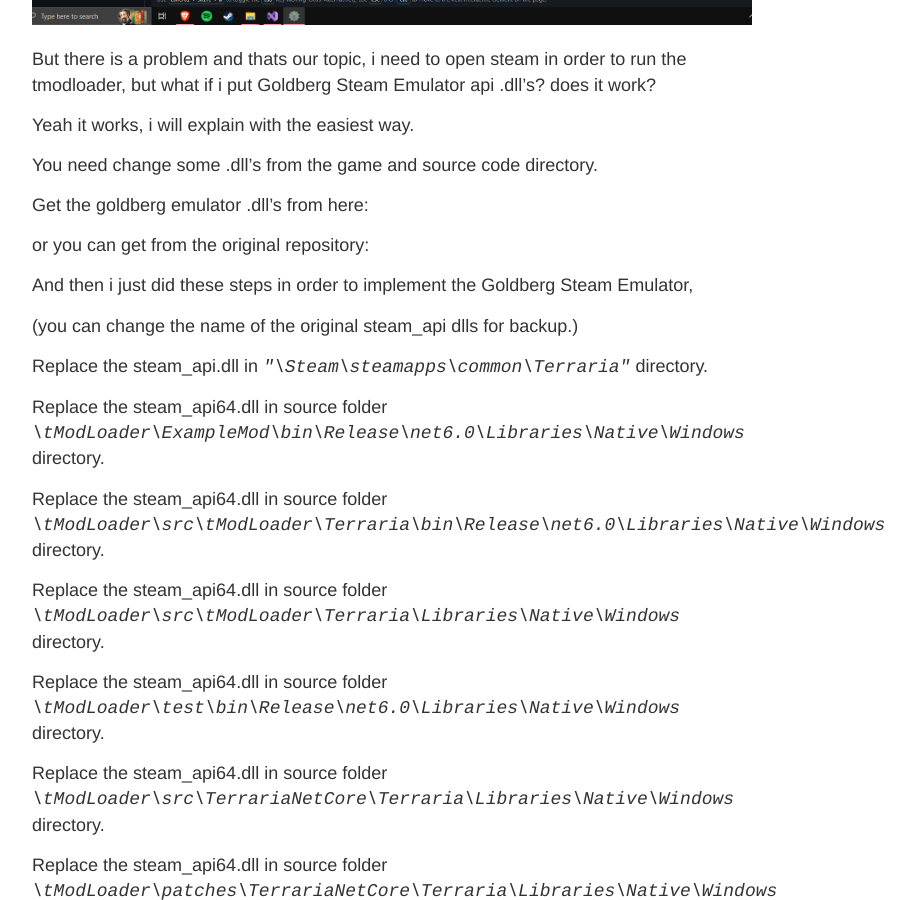
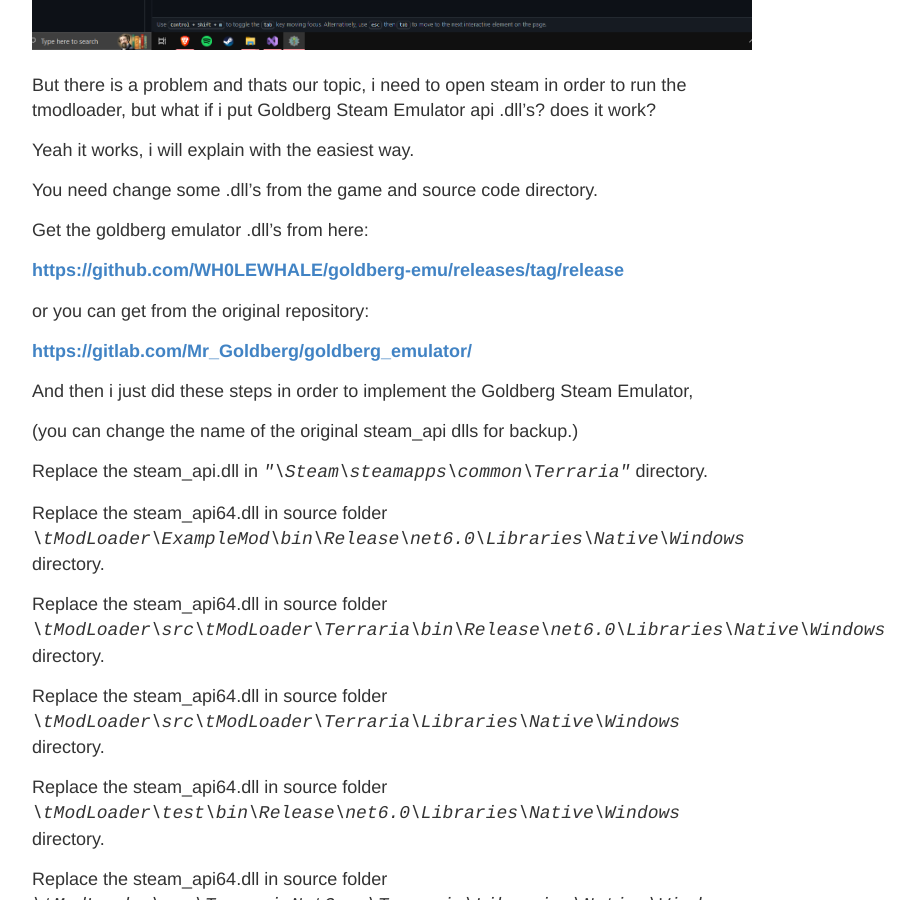
Before and after one commit to AnomaliesGentoolman/AnomaliesGentoolman.github.io, a Jekyll site: the page built from _posts/2024-2-7-compiled-terraria.md, in a window 1280 px wide and 900 px high, scrolled down 1769 px. Shown: the whole window, without its empty margins (248-1163 px from the left). Built offline with Jekyll 4.4.1, drawn with Linux system fonts in a browser that asks for light colours; some of the changed text lies outside the part shown.

Commit message:
Update 2024-2-7-compiled-terraria.md

```diff
--- a/_posts/2024-2-7-compiled-terraria.md
+++ b/_posts/2024-2-7-compiled-terraria.md
@@ -21,7 +21,7 @@
 I did  `git clone https://github.com/WH0LEWHALE/tModLoader`  and cloned the repository.
 
 
-Then i installed .NET 6.0 SDK[](https://dotnet.microsoft.com/en-us/download/dotnet/6.0) and XNA Framework 4.0 in the Terraria game directory in order to compile and run the TModloader.
+Then i installed .NET 6.0 SDK <https://dotnet.microsoft.com/en-us/download/dotnet/6.0> and XNA Framework 4.0 in the Terraria game directory in order to compile and run the TModloader.
 
 The fact that TModloader has Terraria source code in it, it was awesome.
 
@@ -48,11 +48,11 @@
 
 Get the goldberg emulator .dll's from here:
 
-**[](https://github.com/WH0LEWHALE/goldberg-emu/releases/tag/release)**
+**<https://github.com/WH0LEWHALE/goldberg-emu/releases/tag/release>**
 
 or you can get from the original repository:
 
-**[](https://gitlab.com/Mr_Goldberg/goldberg_emulator/)**
+**<https://gitlab.com/Mr_Goldberg/goldberg_emulator/>**
 
 And then i just did these steps in order to implement the Goldberg Steam Emulator,
 
```
